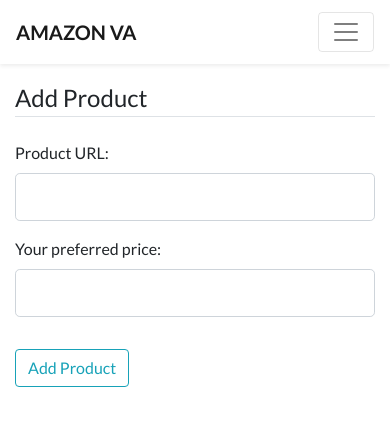
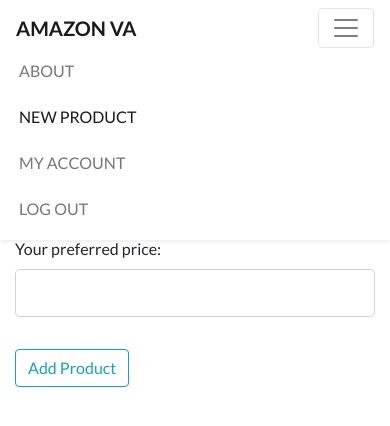
Before and after one commit to gerardoglzb/amazon-virtual-assistant, a Flask app: page /product/new in a window 390 px wide, after a click that opens the changed part. Shown: the top 426 px of the page. Run offline with Flask 2, Linux system fonts and the light colour scheme; the visitor is signed in with stand-in values (Sample User, id 1); some libraries are stand-ins or nearby versions.

Commit message:
Navbar collapsing now working.

```diff
--- a/app/main/routes.py
+++ b/app/main/routes.py
@@ -13,7 +13,7 @@
 	if current_user.is_authenticated:
 		page = request.args.get('page', 1, type=int)
 		user = User.query.filter_by(username=current_user.username).first_or_404()
-		products = Product.query.filter_by(author=user).order_by(Product.id.desc()).paginate(page=page, per_page=5)
+		products = Product.query.filter_by(author=user).order_by(Product.id.desc()).paginate(page=page, per_page=9)
 		form = ProductForm()
 		return render_template('index.html', products=products, form=form)
 	return render_template('landing_page.html')
--- a/app/products/routes.py
+++ b/app/products/routes.py
@@ -23,16 +23,28 @@
 @login_required
 def add_product():
 	form = ProductForm()
+	print("FORM CREATED")
 	if form.validate_on_submit():
-		if Product.query.count() < 20:
-			if Product.query.filter_by(author=current_user).count() < 5: # max concurrent products
+		print("FORM VALIDATED")
+		if Product.query.count() < 20: # max total products
+			print("DATABASE FREE")
+			if Product.query.filter_by(author=current_user).count() < 10: # max concurrent products
+				print("LIMIT NOT REACHED")
 				form_data = {'link': form.link.data, 'optimal_price': form.optimal_price.data, 'user_id': current_user.id}
+				print("FORM DATA RETRIEVED:")
+				print(form_data['link'], form_data['optimal_price'], form_data['user_id'])
 				job = q.enqueue(get_product_data, form_data)
+				print("JOB ENQUEUED")
 				return jsonify(location=url_for('products.job_status', job_id=job.get_id()))
 			else:
+				print("LIMIT REACHED")
 				flash("Sorry. You've reached your product limit.", 'warning')
+				print("FLASHED 1")
 		else:
+			print("DATABASE FULL")
 			flash("Sorry. Our database is full at the moment.", 'info')
+			print("FLASHED 2")
+	print("ERRORS DETECTED")
 	return jsonify(error=form.errors) # could return nothing in some cases.
 
 
--- a/app/static/css/main.css
+++ b/app/static/css/main.css
@@ -9,11 +9,32 @@
 	text-transform: uppercase;
 	font-weight: 750;
 	font-size: 1rem;
-	height: 4rem;
+	/*height: 4rem;*/
 }
 
 .navbar-nav {
 	height: 100%;
+}
+
+.navbar-light .navbar-nav .active {
+	border: solid medium black;
+}
+
+@media (max-width: 767px) {
+	.navbar-light .navbar-nav .nav-link {
+		font-weight: 500;
+		color: #777777;
+		border: solid medium transparent;
+	}
+
+	.navbar-light .navbar-nav .nav-link:hover {
+		color: #000000;
+	}
+}
+
+@media (min-width: 768px) {
+	.navbar {
+		/*height: 4rem;*/
 	}
 
 	.nav-link {
@@ -21,16 +42,14 @@
 	}
 
 	.navbar-light .navbar-nav .nav-link {
-	color: #444444;
+		font-weight: 250;
+		color: #555555;
 		border: solid medium transparent;
-}
-
-.navbar-light .navbar-nav .active {
-	border: solid medium black;
 	}
 
 	.navbar-light .navbar-nav .nav-link:hover {
 		border: solid medium black;
+	}
 }
 
 .landing {
--- a/app/templates/base.html
+++ b/app/templates/base.html
@@ -27,10 +27,10 @@
             <nav class="navbar navbar-expand-md navbar-light bg-white shadow-sm fixed-top" style="z-index: 100">
                 <div class="container-fluid">
                     <a class="navbar-brand" href="/">Amazon VA</a>
-                    <button class="navbar-toggler" type="button" data-toggle="collapse" data-target="#navbarResponsive">
+                    <button class="navbar-toggler" type="button" data-toggle="collapse" data-target="#navbarResponsive" aria-controls="navbarResponsive" aria-expanded="false" aria-label="Toggle navigation">
                         <span class="navbar-toggler-icon"></span>
                     </button>
-                    <div class="collapse navbar-collapse" id="#navbarResponsive">
+                    <div class="collapse navbar-collapse" id="navbarResponsive">
                         {% if current_user.is_authenticated %}
                             <ul class="navbar-nav ml-auto">
                                 <li class="nav-item">
```
Also changed, not shown: app/products/utils.py (+20 -0 lines). Lines whose indentation alone changed are shown as unchanged.
